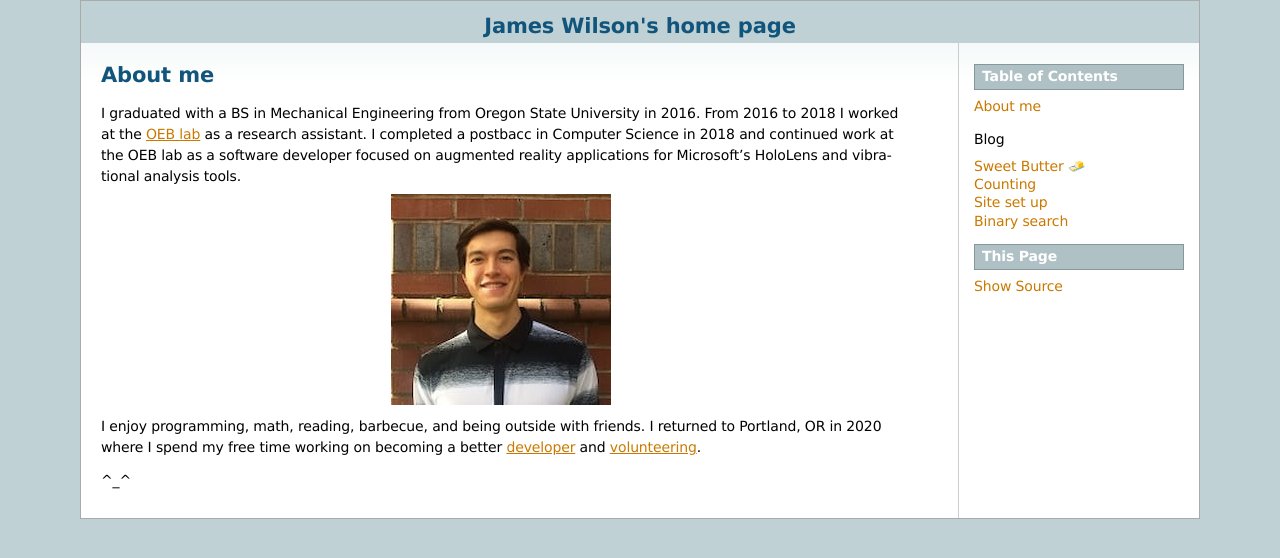
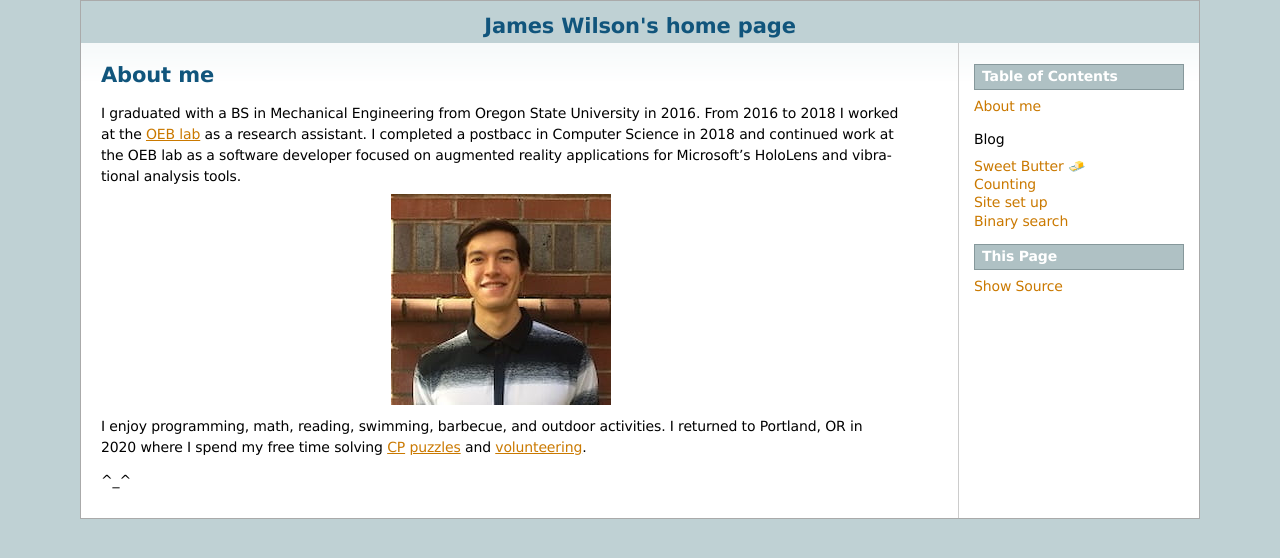
Before and after one commit to wilsjame/weblog, a Sphinx documentation site: the page built from docs/source/welcome.rst, in a window 1280 px wide. Shown: the top 558 px of the page. Built offline with Sphinx 7.4.7, drawn with Linux system fonts in a browser that asks for light colours.

Commit message:
less of that more of this

```diff
--- a/docs/source/welcome.rst
+++ b/docs/source/welcome.rst
@@ -10,8 +10,9 @@ applications for Microsoft's HoloLens and vibrational analysis tools.
 .. image:: _static/selfie.jpg
    :align: center
 
-I enjoy programming, math, reading, barbecue, and being outside with friends.
-I returned to Portland, OR in 2020 where I spend my free time working on becoming a better
-`developer <https://github.com/wilsjame>`_ and `volunteering <https://www.cscoregon.org/volunteer>`_.
+I enjoy programming, math, reading, swimming, barbecue, and outdoor activities.
+I returned to Portland, OR in 2020 where I spend my free time solving
+`CP <https://en.wikipedia.org/wiki/Competitive_programming>`_ `puzzles <https://github.com/wilsjame/misc-algos>`_
+and `volunteering <https://www.cscoregon.org/volunteer>`_.
 
 ^_^
```
